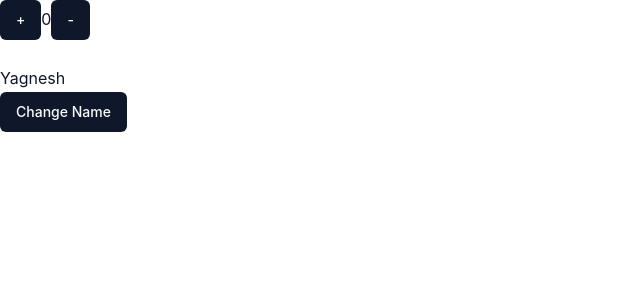
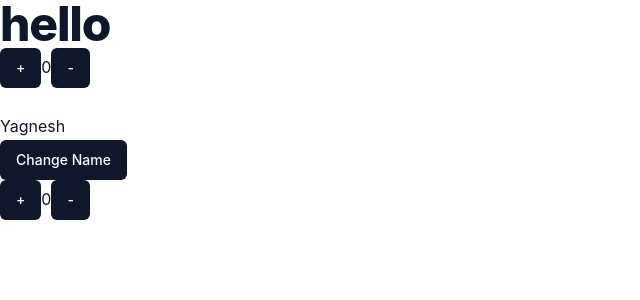
Before and after one commit to the-special-character/tsc-fs12, a React app: page / in a window 1280 px wide. Shown: the top 300 px of the page, without its empty margins (0-640 px from the left). Built offline with nearby package versions, Linux system fonts and the light colour scheme.

Commit message:
component code

```diff
--- a/src/index.jsx
+++ b/src/index.jsx
@@ -1,4 +1,4 @@
-import React, { useEffect, useRef, useState } from "react";
+import React, { memo, useEffect, useRef, useState } from "react";
 import { createRoot } from "react-dom/client";
 // import Todo from "./Todo";
 import "./style.css";
@@ -14,17 +14,17 @@ const root = createRoot(document.getElementById("app"));
 
 // Mounting
 
-// Constructor
-// getDerivedStatFromProps
-// render
-// componentDidMount
+// Constructor -> achieved
+// getDerivedStatFromProps -> achieved
+// render -> achieved
+// componentDidMount -> achieved
 
 // Updating
-// getDerivedStatFromProps
-// shouldComponentUpdate
-// render
+// getDerivedStatFromProps -> achieved
+// shouldComponentUpdate -> achived
+// render -> achieved
 // getSnapshotBeforeUpdate(not possible with component)
-// componentDidUpdate
+// componentDidUpdate -> achieved
 
 // UnMouning
 // componentWillUnmount
@@ -36,6 +36,18 @@ const root = createRoot(document.getElementById("app"));
 const Test = ({ name }) => {
   const [username, setUsername] = useState(name);
 
+  useEffect(() => {
+    const mouseMove = () => {
+      console.log("mouse Moved");
+    };
+
+    document.addEventListener("mousemove", mouseMove);
+    // componnentwillunmount
+    return () => {
+      document.removeEventListener("mousemove", mouseMove);
+    };
+  }, []);
+
   return (
     <>
       <p>{username}</p>
@@ -44,9 +56,36 @@ const Test = ({ name }) => {
   );
 };
 
+const MemorizedTest = memo(Test);
+
+const Counter = ({ initCount }) => {
+  const [number, setNumber] = useState(initCount);
+
+  useEffect(() => {
+    setNumber(initCount);
+  }, [initCount]);
+
+  const inc = () => {
+    setNumber((val) => val + 1);
+  };
+
+  const desc = () => {
+    setNumber((val) => val - 1);
+  };
+
+  return (
+    <div>
+      <Button onClick={inc}>+</Button>
+      {number}
+      <Button onClick={desc}>-</Button>
+    </div>
+  );
+};
+
 const App = () => {
   const [counter, setCounter] = useState(0);
-  const isMounted = useRef(false);
+  const title = useRef(null);
+  const mounted = useRef(false);
 
   const inc = () => {
     setCounter((val) => val + 1);
@@ -56,24 +95,29 @@ const App = () => {
     setCounter((val) => val - 1);
   };
 
+  // componentDidMount + compnentDidUpdate
   useEffect(() => {
-    if (isMounted.current) {
-      console.log("component Did Mount + Update + both");
+    if (mounted.current) {
+      console.log("componentDidMount + compnentDidUpdate");
     }
   }, [counter]);
 
-  //   Component Did Mount
+  // componentDidMount
   useEffect(() => {
-    console.log("component Did Mount");
-    isMounted.current = true;
+    console.log("Mounted");
+    console.log(title.current);
+    mounted.current = true;
   }, []);
 
   return (
     <div>
+      <h1 ref={title}>hello</h1>
       <Button onClick={inc}>+</Button>
       {counter}
       <Button onClick={desc}>-</Button>
-      <Test name="Yagnesh" />
+      {counter < 5 && <Test name="Yagnesh" />}
+
+      <Counter initCount={counter} />
     </div>
   );
 };
```
